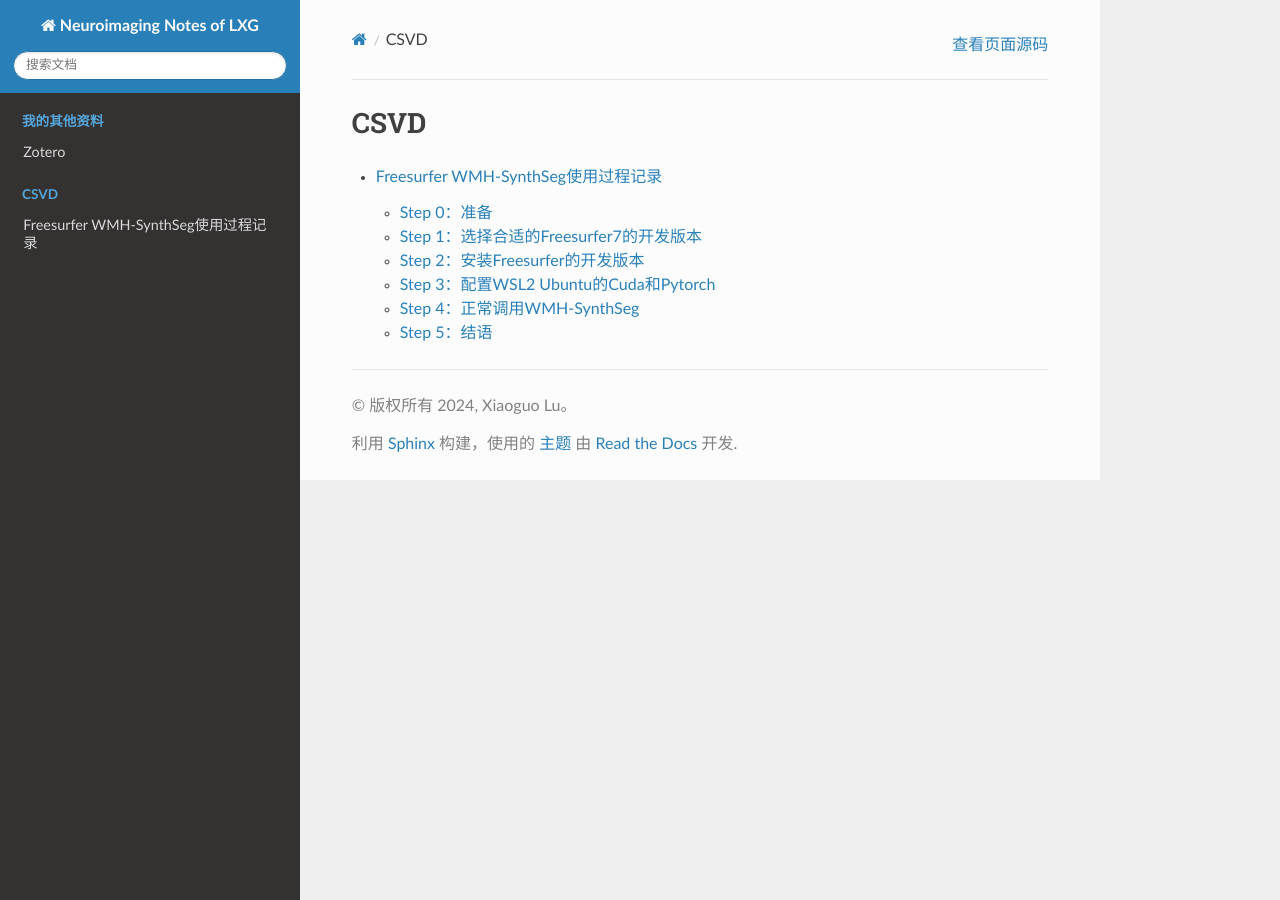
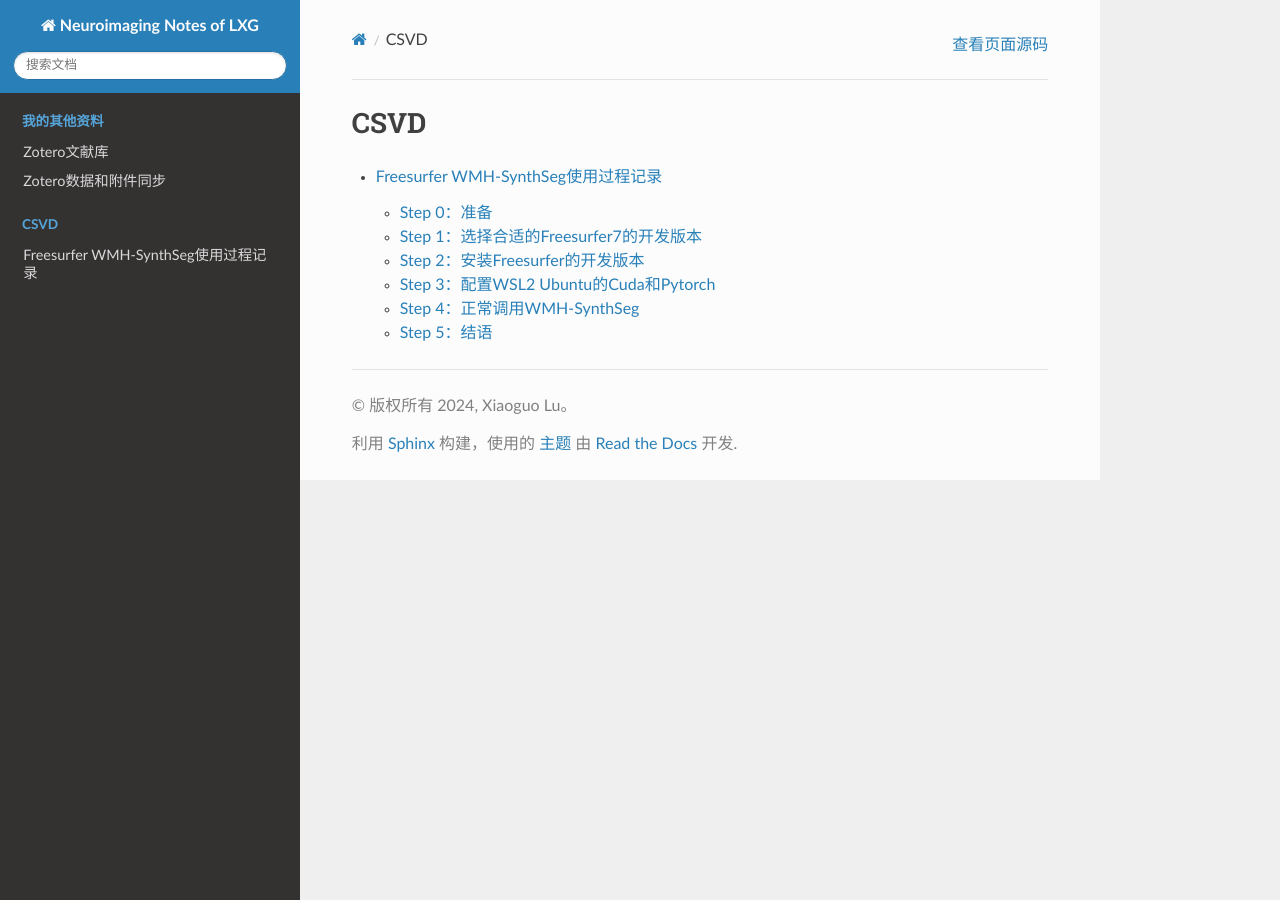
Before and after one commit to LuuuXG/Neuroimaging-Notes-of-LXG, a Sphinx documentation site: the page built from source/CSVD/index.rst, in a window 1280 px wide. Built offline with Sphinx 7.4.7 and the Read the Docs theme 2.0.0, drawn with Linux system fonts in a browser that asks for light colours; pages that are not in the unit, such as notebooks, are missing from menus.

Commit message:
add notes

```diff
--- a/source/index.rst
+++ b/source/index.rst
@@ -17,7 +17,7 @@ LXG的神经影像学习笔记
    :caption: 我的其他资料
 
    我的其他资料/zotero文献库
-   我的其它资料/zotero同步方案
+   我的其他资料/zotero同步方案
 
 .. toctree::
    :maxdepth: 2
--- a/source/我的其他资料/zotero文献库.md
+++ b/source/我的其他资料/zotero文献库.md
@@ -1,4 +1,4 @@
-# Zotero
+# Zotero文献库
 
 **我的Zotero文献库：**
 [Zotero文献库](https://www.zotero.org/lxg_2002/library)
```
